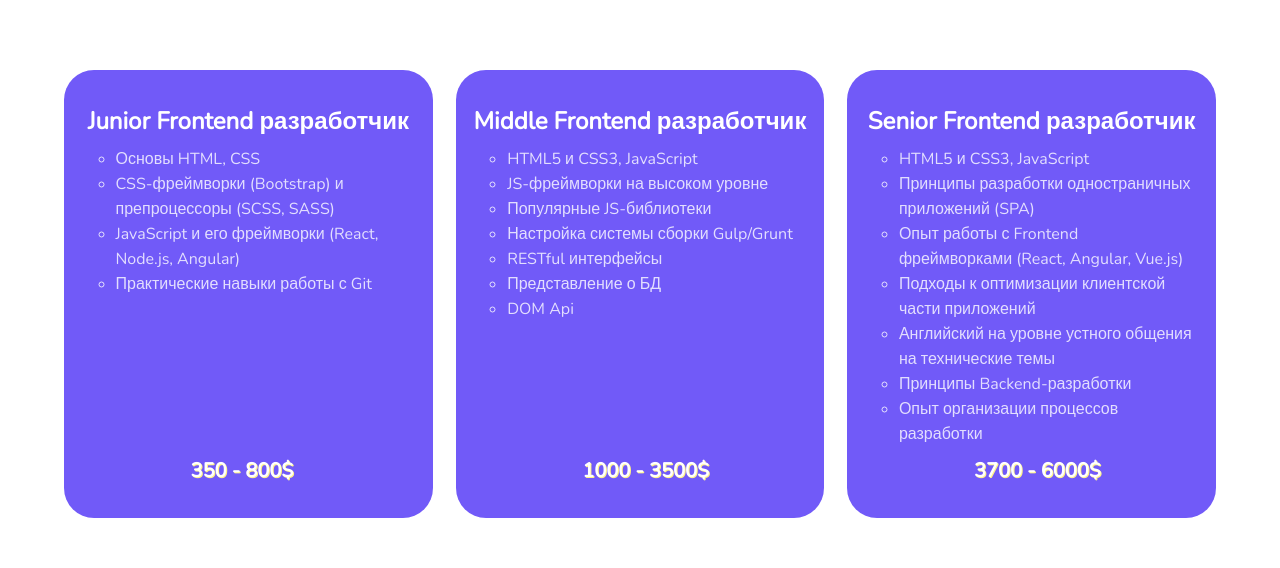
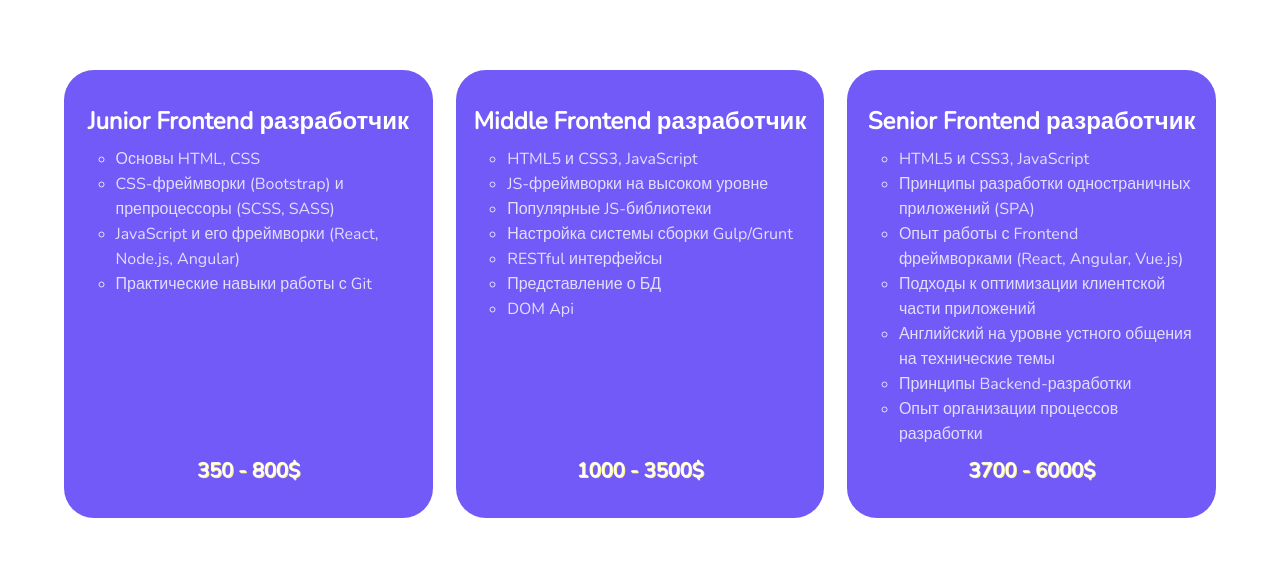
Before and after one commit to Arinakrokh/Arinakrokh.github.io, a plain HTML site: page лр25/index.html in a window 1280 px wide. Shown: the part 3606-4174 px from the top of the page. Drawn offline with nearby package versions, Linux system fonts and the light colour scheme.

Commit message:
Update style.css

```diff
--- a/лр25/style.css
+++ b/лр25/style.css
@@ -377,6 +377,7 @@ body{
     display: flex;
     flex-direction: column;
     justify-content: space-between;
+    align-items: center;
 }
 
 .skills-el_header{
@@ -406,7 +407,6 @@ body{
 }
 
 .salary{
-    padding-left: 115px;
     color: white;
     text-shadow: 1px 0.5px #FFF388;
     font-size: 20px;
```
